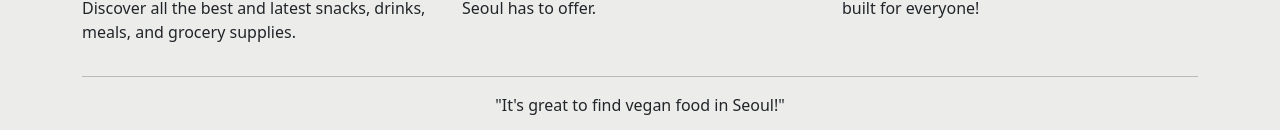
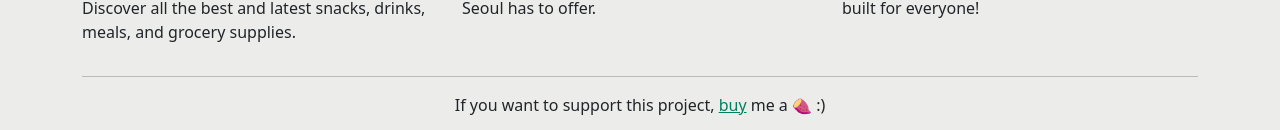
Before and after one commit to dunleavyjack/VegNetworkSeoul-UserInterfaceTest, a Next.js app: page / in a window 1280 px wide. Shown: the part 852-982 px from the top of the page. Built offline with nearby package versions, Linux system fonts and the light colour scheme.

Commit message:
Reorganized

```diff
--- a/components/Footer.js
+++ b/components/Footer.js
@@ -4,7 +4,13 @@ const Footer = () => {
   return (
     <div className={"container text-center"}>
       <hr></hr>
-      <p>"It's great to find vegan food in Seoul!"</p>
+      <p>
+        If you want to support this project,{" "}
+        <a href="https://ko-fi.com/jackjoseph" className={"green"}>
+          buy
+        </a>{" "}
+        me a &#127840; :)
+      </p>
     </div>
   );
 };
--- a/components/SplashWave.js
+++ b/components/SplashWave.js
@@ -28,6 +28,7 @@ const SplashWave = () => {
         src="/greenwave.png"
         width="4320"
         height="468"
+        priority={true}
       />
     </>
   );
--- a/pages/browse.js
+++ b/pages/browse.js
@@ -2,6 +2,7 @@ import React from "react";
 import Header from "../components/Header";
 import FindList from "../components/FindList";
 import Navbar from "../components/Navbar";
+import Footer from "../components/Footer";
 
 const BrowsePage = () => {
   return (
@@ -9,6 +10,7 @@ const BrowsePage = () => {
       <Navbar />
       <Header text={"The Latest"} />
       <FindList />
+      <Footer />
     </>
   );
 };
--- a/pages/index.js
+++ b/pages/index.js
@@ -3,6 +3,7 @@ import Navbar from "../components/Navbar";
 import SplashWave from "../components/SplashWave";
 import Overview from "../components/Overview";
 import AdditionalInfo from "../components/AdditionalInfo";
+import Footer from "../components/Footer";
 
 const BrowsePage = () => {
   return (
@@ -10,7 +11,8 @@ const BrowsePage = () => {
       <Navbar />
       <SplashWave />
       <Overview />
-      <AdditionalInfo />
+      {/* <AdditionalInfo /> */}
+      <Footer />
     </>
   );
 };
```
